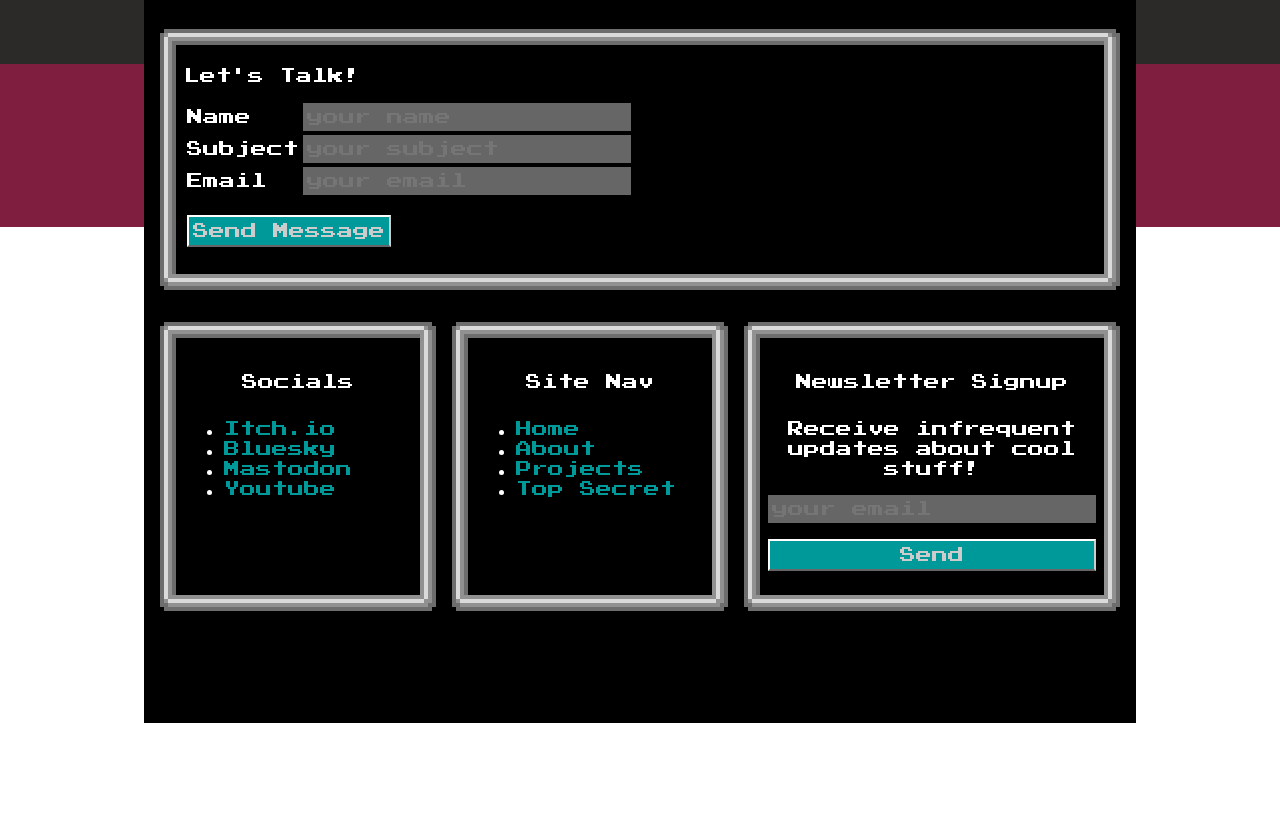
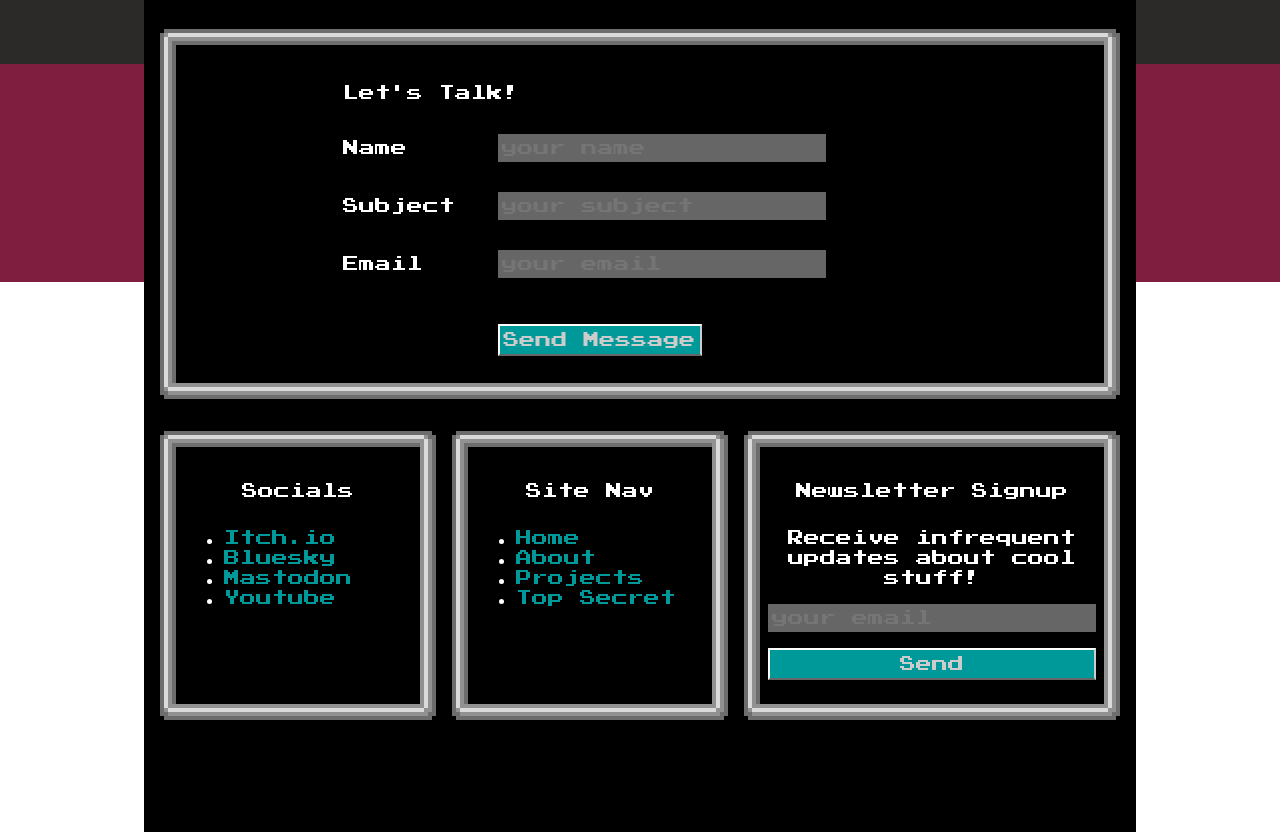
Before and after one commit to BossClaw/my-portfolio-chapter-03, a plain HTML site: page index.html in a window 1280 px wide. Shown: the part 1069-1901 px from the top of the page. Before the commit the page ends 1792 px from the top, so only its background shows below. Drawn offline with nearby package versions, Linux system fonts and the light colour scheme.

Commit message:
form: Adjust horizontal centering, add vert whitespace to avoid CLS on errors

```diff
--- a/css/styles_nes.css
+++ b/css/styles_nes.css
@@ -111,6 +111,8 @@ main {
 /* FORM ELEMENTS */
 .form_table {
   width: 100%;
+  max-width: 600px;
+  margin-inline: auto;
 }
 
 .form_row {
--- a/index.html
+++ b/index.html
@@ -159,12 +159,13 @@
           </section>
 
           <section id="contact" class="border_nes">
-            <div>
-              <h2>Let's Talk!</h2>
-            </div>
-
             <form id="contact_form">
-              <table class="form_wrapper">
+              <table class="form_table">
+                <tr>
+                  <td colspan="3">
+                    <h5>Let's Talk!</h5>
+                  </td>
+                </tr>
                 <tr>
                   <td><label for="contact_name">Name</label></td>
                   <td>
@@ -175,9 +176,10 @@
                       placeholder="your name"
                     />
                   </td>
-                  <td>
-                    <span class="error" id="name_error"></span>
-                  </td>
+                </tr>
+                <tr>
+                  <td></td>
+                  <td><span class="error" id="name_error"></span><br /></td>
                 </tr>
 
                 <tr>
@@ -190,9 +192,10 @@
                       placeholder="your subject"
                     />
                   </td>
-                  <td>
-                    <span class="error" id="subject_error"></span>
-                  </td>
+                </tr>
+                <tr>
+                  <td></td>
+                  <td><span class="error" id="subject_error"></span><br /></td>
                 </tr>
 
                 <tr>
@@ -204,13 +207,15 @@
                       placeholder="your email"
                     />
                   </td>
-                  <td>
-                    <span class="error" id="email_error"></span>
-                  </td>
+                </tr>
+                <tr>
+                  <td></td>
+                  <td><span class="error" id="email_error"></span><br /></td>
                 </tr>
 
                 <tr>
-                  <td colspan="3">
+                  <td></td>
+                  <td>
                     <button type="submit">Send Message</button>
                   </td>
                 </tr>
```
